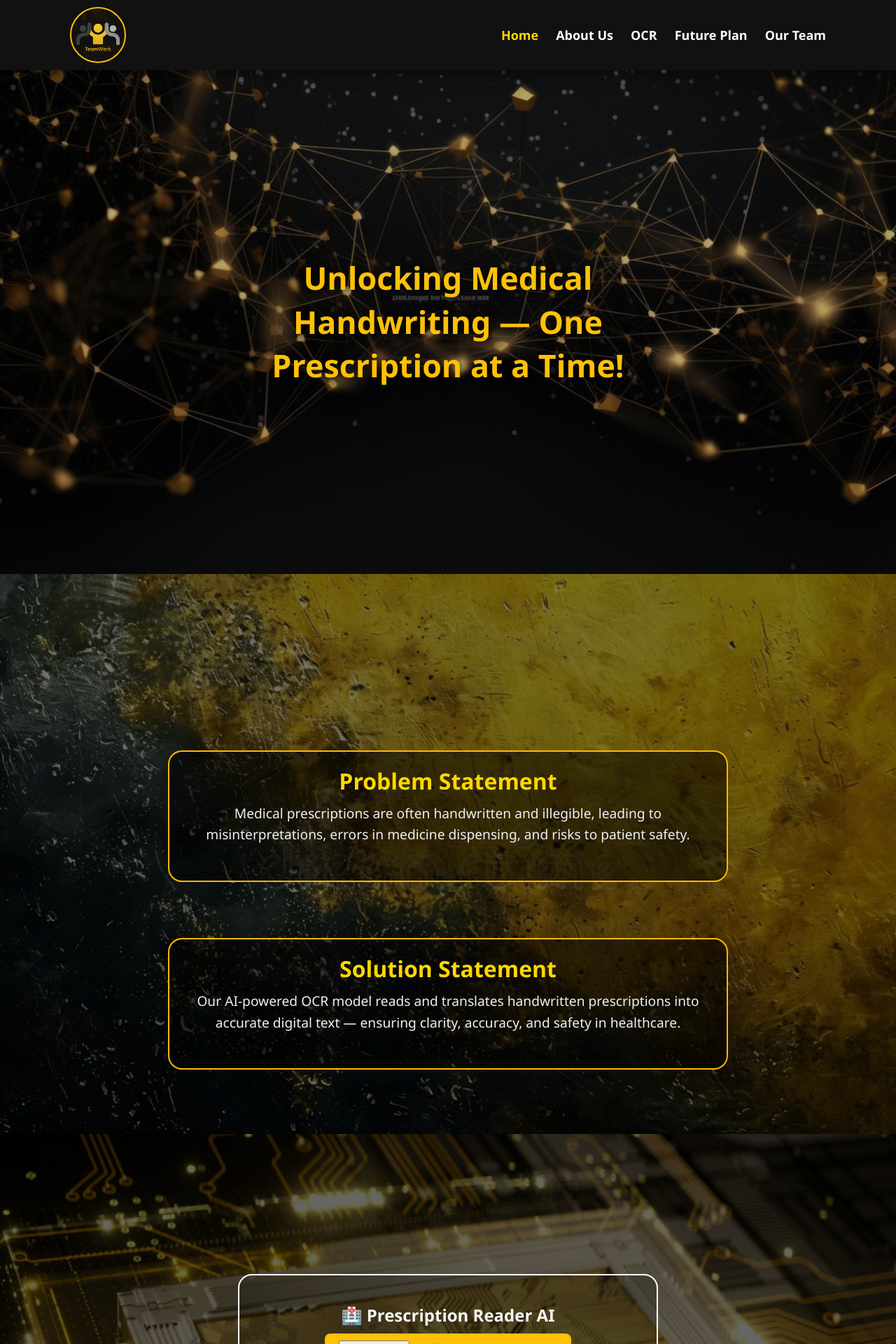
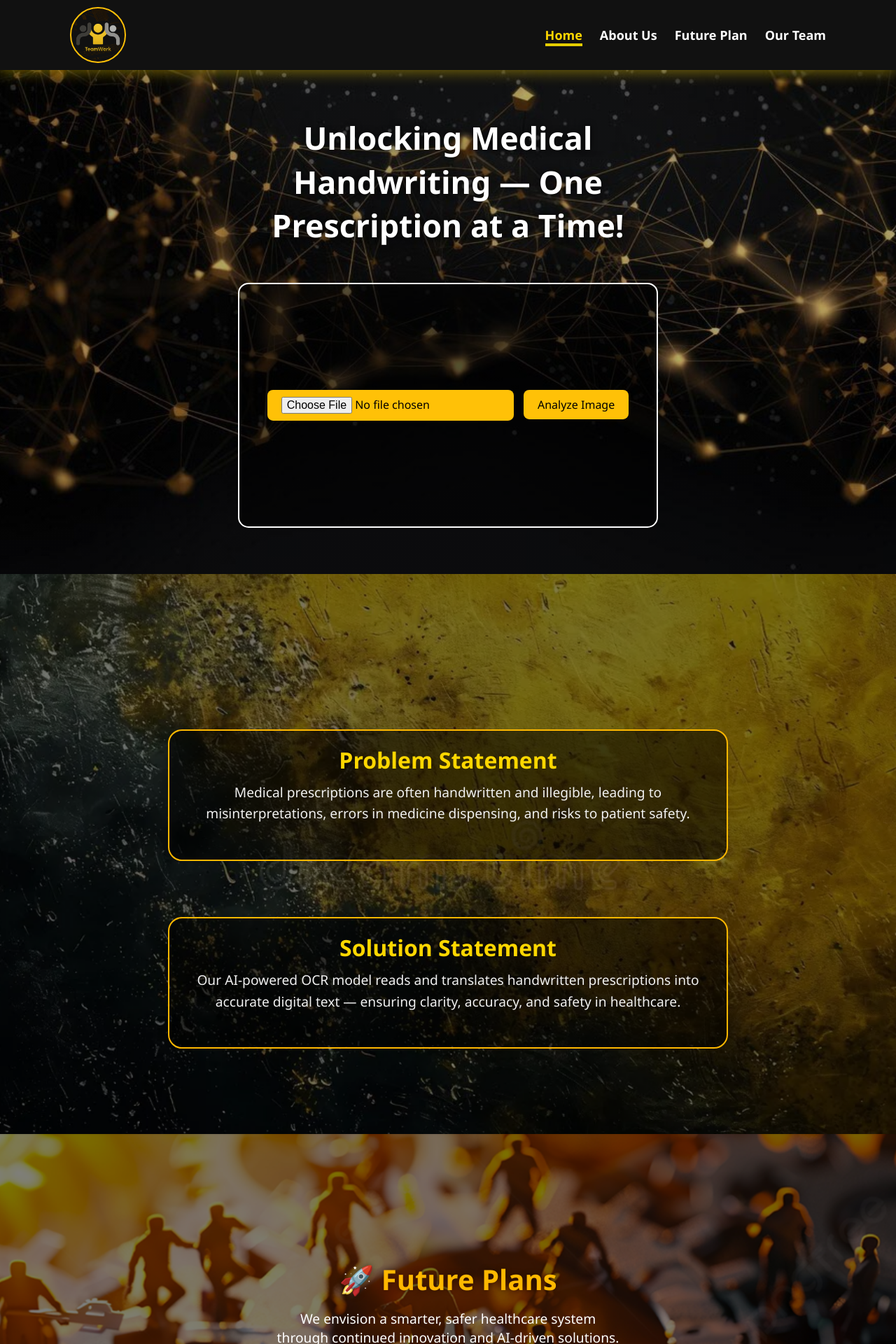
Before and after one commit to officialsurajarya/MedicinePrescriptionReader, a Flask app: page / in a window 1280 px wide. Shown: the top 1920 px of the page at 70% size. Run offline with Flask 3, Linux system fonts and the light colour scheme; parts of the project's set-up code (start-up, migrations or seed data) failed here and were passed over; some libraries are stand-ins or nearby versions.

Commit message:
Max Update

```diff
--- a/requirements.txt
+++ b/requirements.txt
@@ -3,3 +3,4 @@ numpy
 opencv-python
 tensorflow
 scikit-learn
+joblib
--- a/static/script.js
+++ b/static/script.js
@@ -55,22 +55,22 @@ new Swiper(".mySwiper", {
   },
 });
 
-// ----- Glow Bubble Trail Effect -----
-let lastTime = 0;
-document.addEventListener("mousemove", (e) => {
-  const now = Date.now();
-  if (now - lastTime < 30) return;
-  lastTime = now;
+// // ----- Glow Bubble Trail Effect -----
+// let lastTime = 0;
+// document.addEventListener("mousemove", (e) => {
+//   const now = Date.now();
+//   if (now - lastTime < 30) return;
+//   lastTime = now;
 
-  const bubble = document.createElement("div");
-  bubble.className = "bubble";
+//   const bubble = document.createElement("div");
+//   bubble.className = "bubble";
 
-  const size = Math.random() * 10 + 8;
-  bubble.style.width = `${size}px`;
-  bubble.style.height = `${size}px`;
-  bubble.style.left = `${e.clientX - size / 2}px`;
-  bubble.style.top = `${e.clientY - size / 2}px`;
+//   const size = Math.random() * 10 + 8;
+//   bubble.style.width = `${size}px`;
+//   bubble.style.height = `${size}px`;
+//   bubble.style.left = `${e.clientX - size / 2}px`;
+//   bubble.style.top = `${e.clientY - size / 2}px`;
 
-  document.body.appendChild(bubble);
-  setTimeout(() => bubble.remove(), 1000);
-});
+//   document.body.appendChild(bubble);
+//   setTimeout(() => bubble.remove(), 1000);
+// });
--- a/static/style.css
+++ b/static/style.css
@@ -45,7 +45,7 @@ section {
     padding: 0 100px;
     background-color: #111;
     backdrop-filter: blur(8px);
-    box-shadow: 0 4px 20px rgba(0, 0, 0, 0.5);
+    box-shadow: 0 2px 20px rgba(255, 217, 0, 0.466);
     display: flex;
     justify-content: space-between;
     align-items: center;
@@ -87,11 +87,14 @@ section {
     font-size: 18px;
     font-weight: bold;
     transition: color 0.3s ease;
+    transition: 0.2s;
+    transform-origin: left;
 }
 
 .navbar a:hover,
 .navbar a.active {
     color: var(--primary-color);
+    border-bottom: 4px solid #e4cd00;
 }
 
 /* Hamburger */
@@ -113,7 +116,7 @@ section {
 /* Hero Section */
 .hero-section {
     position: relative;
-    height: 90vh;
+    min-height: 90vh;
     margin-top: 100px;
     background: url('assets/hero1.jpg') center/cover no-repeat;
     overflow: hidden;
@@ -140,10 +143,75 @@ section {
 
 .hero-content h1 {
     font-size: 2.8rem;
-    color: var(--hover-color);
+    color: white;
     font-weight: bold;
-    text-shadow: 2px 2px 10px rgba(0, 0, 0, 0.8);
+    text-shadow: 0 0 10px rgba(0, 0, 0, 0.8);
     line-height: 1.4;
+    padding-bottom: 50px;
+}
+
+.ocr-box {
+    border: 2px solid white;
+    border-radius: 15px;
+    color: white;
+    height: 350px;
+    padding: 10px;
+    display: flex;
+    flex-direction: column;
+    justify-content: center;
+    align-items: center;
+    background-color: #00000086;
+}
+
+.ocr-box input[type="file"],
+.ocr-box button {
+    margin: 10px 5px;
+    padding: 10px 20px;
+    font-size: 1rem;
+    border-radius: 8px;
+    border: none;
+    background-color: var(--hover-color);
+    color: black;
+    cursor: pointer;
+    transition: background-color 0.3s ease;
+}
+
+.ocr-box h2 {
+    padding-top: 20px;
+}
+
+.ocr-box p {
+    border: 2px solid var(--accent-color);
+    padding: 5px;
+    width: 100px;
+    font-weight: bold;
+    font-size: 1rem;
+    margin-top: 8px;
+    border-radius: 10px;
+    transition: .2s;
+}
+
+.ocr-box p:hover,
+.ocr-box img:hover {
+    scale: 2.2;
+    background-color: #000;
+    color: #eaaf00;
+    border: 2px solid white;
+}
+
+.ocr-box button:hover {
+    background-color: var(--primary-color);
+}
+
+.ocr-box img {
+    max-width: 100%;
+    height: auto;
+    border-radius: 10px;
+    border: 1px solid var(--light-color);
+    display: block;
+    margin: 0 auto;
+    transition: .3s;
+    margin-top: 10px;
 }
 
 /* About Section */
@@ -155,6 +223,9 @@ section {
     color: #fff;
     overflow: hidden;
     height: 100vh;
+    display: flex;
+    justify-content: center;
+    align-items: center;
 }
 
 .about-overlay {
@@ -175,6 +246,7 @@ section {
     max-width: 800px;
     margin: 0 auto;
     gap: 80px;
+    padding-top: 100px;
 }
 
 .about-box {
@@ -183,7 +255,12 @@ section {
     padding: 20px;
     border-radius: 20px;
     background-color: rgba(0, 0, 0, 0.5);
+    transform-origin: top center;
+    transition: .3s;
+}
 
+.about-box:hover {
+    transform: scale(1.1);
 }
 
 .about h2 {
@@ -198,77 +275,6 @@ section {
     margin-bottom: 30px;
     color: #f0f0f0;
 }
-
-/* OCR */
-.ocr-container {
-    min-height: 100vh;
-    position: relative;
-    margin: 0 auto;
-    padding: 24px 32px;
-    border-radius: 12px;
-    color: var(--text-color);
-    text-align: center;
-    box-shadow: 0 4px 12px rgba(0, 0, 0, 0.3);
-    overflow: hidden;
-    z-index: 0;
-    background: transparent;
-    display: flex;
-    justify-content: center;
-    padding-top: 200px;
-}
-
-.ocr-box {
-    max-width: 600px;
-    background-color: #00000031;
-    height: 400px;
-    border: 2px solid white;
-    padding: 40px;
-    border-radius: 20px;
-}
-
-.ocr-container::before {
-    content: "";
-    position: absolute;
-    inset: 0;
-    background:
-        linear-gradient(rgba(0, 0, 0, 0.6), rgba(0, 0, 0, 0.6)),
-        url('/static/assets/ocr-bg.jpg.png') no-repeat center/cover;
-    border-radius: 12px;
-    z-index: -1;
-}
-
-.ocr-container>* {
-    position: relative;
-    z-index: 1;
-}
-
-.ocr-container input[type="file"],
-.ocr-container button {
-    margin: 10px 5px;
-    padding: 10px 20px;
-    font-size: 1rem;
-    border-radius: 8px;
-    border: none;
-    background-color: var(--hover-color);
-    color: black;
-    cursor: pointer;
-    transition: background-color 0.3s ease;
-}
-
-.ocr-container button:hover {
-    background-color: var(--primary-color);
-}
-
-.ocr-container img {
-    max-width: 100%;
-    height: auto;
-    border-radius: 10px;
-    border: 1px solid var(--light-color);
-    box-shadow: 0 2px 8px rgba(0, 0, 0, 0.25);
-    display: block;
-    margin: 0 auto;
-}
-
 
 /* Future Plan Section */
 .future-plan {
@@ -329,9 +335,9 @@ section {
 }
 
 .plan-list li {
-    border: 2px solid rgba(255, 255, 255, 0.438);
+    border: 2px solid rgba(255, 255, 255, 0.74);
     margin: 15px;
-    background-color: #222;
+    background-color: #0c0c0ca2;
     padding: 15px 20px;
     border-radius: 10px;
     margin-bottom: 15px;
@@ -339,11 +345,15 @@ section {
     color: rgba(255, 255, 255, 0.95);
     font-size: 1.1rem;
     transition: transform 0.2s ease;
+    transition: .2s;
+    transform-origin: bottom center;
 }
 
 .plan-list li:hover {
     transform: translateY(-4px);
     background-color: black;
+    transform: scale(1.1);
+    border: 2px solid white;
 }
 
 /* Developer Section */
@@ -438,7 +448,7 @@ section {
 
 /* Footer */
 footer {
-    background-color: var(--accent-color);
+    background-color: #ffe343;
     color: black;
     text-align: center;
     padding: 20px;
--- a/templates/index.html
+++ b/templates/index.html
@@ -23,7 +23,6 @@
             <ul>
                 <li><a href="#" class="active">Home</a></li>
                 <li><a href="#about">About Us</a></li>
-                <li><a href="#ocr">OCR</a></li>
                 <li><a href="#future">Future Plan</a></li>
                 <li><a href="#team">Our Team</a></li>
             </ul>
@@ -35,6 +34,19 @@
         <div class="hero-gradient-overlay"></div>
         <div class="hero-content">
             <h1>Unlocking Medical Handwriting — One Prescription at a Time!</h1>
+            <div class="ocr-box">
+                <form action="/predict" method="post" enctype="multipart/form-data">
+                    <input type="file" name="image" accept="image/*" required>
+                    <button type="submit">Analyze Image</button>
+                </form>
+                {% if image_path %}
+                <img src="{{ image_path }}" alt="Uploaded Image" width="200px">
+                <h2>📝 Predicted Text:</h2>
+                {% if prediction %}
+                <p>{{ prediction }}</p>
+                {% endif %}
+                {% endif %}
+            </div>
         </div>
     </section>
 
@@ -56,24 +68,6 @@
                     text — ensuring clarity, accuracy, and safety in healthcare.
                 </p>
             </div>
-        </div>
-    </section>
-
-    <!-- OCR -->
-    <section class="ocr-container" id="ocr">
-        <div class="ocr-box">
-            <h1>🏥 Prescription Reader AI</h1>
-            <form action="/predict" method="post" enctype="multipart/form-data">
-                <input type="file" name="image" accept="image/*" required>
-                <button type="submit">Analyze Image</button>
-            </form>
-            {% if prediction %}
-            <h2>📝 Predicted Text:</h2>
-            <p>{{ prediction }}</p>
-            {% if image_path %}
-            <img src="{{ image_path }}" alt="Uploaded Image">
-            {% endif %}
-            {% endif %}
         </div>
     </section>
 
```
Also changed, not shown: static/assets/hero1.jpg, static/uploads/861.png (deleted), static/uploads/874.png (deleted), static/uploads/88.png (deleted), static/uploads/91.png (deleted), static/uploads/926.png (deleted), static/uploads/941.png (deleted), static/uploads/948.png (deleted), static/uploads/IMG20250629164750.jpg (deleted), static/uploads/Img_1.png (added), static/uploads/WhatsApp_Image_2025-06-27_at_15.10.34_43d3d62f.jpg (deleted).
